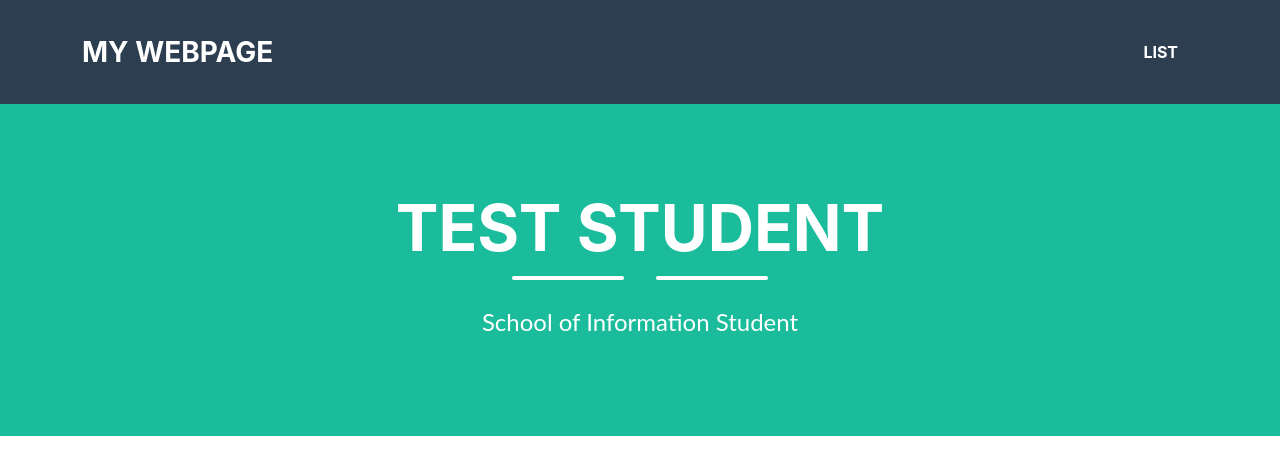
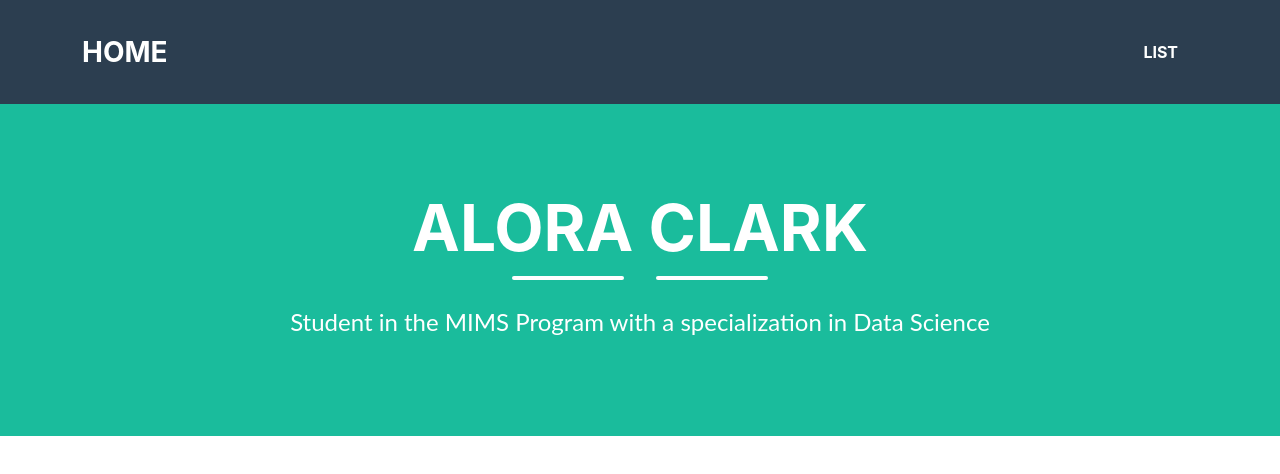
Before and after one commit to aloraclark/aloraclark.github.io, a plain HTML site: page index.html in a window 1280 px wide. Drawn offline with Linux system fonts and the light colour scheme.

Commit message:
editing index.html

```diff
--- a/index.html
+++ b/index.html
@@ -3,7 +3,7 @@
     <header>
         <link rel="stylesheet" href="style.css">
         <link rel="stylesheet" href="table_style.css">
-        <title>My Webpage Title</title>
+        <title>Alora Clark's Webpage</title>
     </header>
     <body>
         <!---Navigation--->
@@ -11,7 +11,7 @@
         <nav class="navbar navbar-expand-lg bg-secondary text-uppercase fixed-top" id="mainNav">
             <div class="container">
                 <!--This code defines the "My Webpage" link in the top left corner of the navigation pane-->
-                <a class="navbar-brand" href="./index.html">My Webpage</a>
+                <a class="navbar-brand" href="./index.html">Home</a>
                 <!--This code defines the "List" link in the top right corner of the navigation pane-->
                 <ul class="navbar-nav ms-auto">
                     <li class="nav-item mx-0 mx-lg-1"><a class="nav-link py-3 px-0 px-lg-3 rounded" href="./list.html">List</a></li>
@@ -23,14 +23,14 @@
             <div class="container d-flex align-items-center flex-column">
 
                 <!-- This code is for the student name-->
-                <h1 class="masthead-heading text-uppercase mb-0">Test Student</h1>
+                <h1 class="masthead-heading text-uppercase mb-0">Alora Clark</h1>
                 <!--This code creates the two lines separating the student name from the subtitle-->
                 <div class="divider-custom divider-light">
                     <div class="divider-custom-line"></div>
                     <div class="divider-custom-line"></div>
                 </div>
                 <!--This code creates the subheading underneath the line dividers-->
-                <p class="masthead-subheading font-weight-light mb-0">School of Information Student</p>
+                <p class="masthead-subheading font-weight-light mb-0">Student in the MIMS Program with a specialization in Data Science</p>
             </div>
         </header>
         <center>
```
